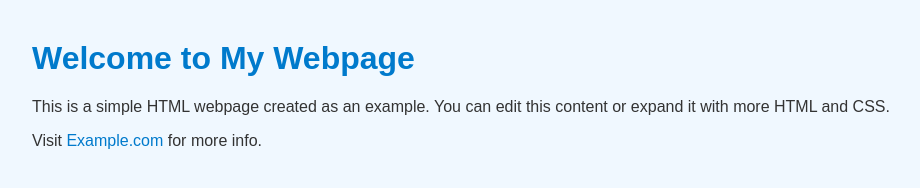
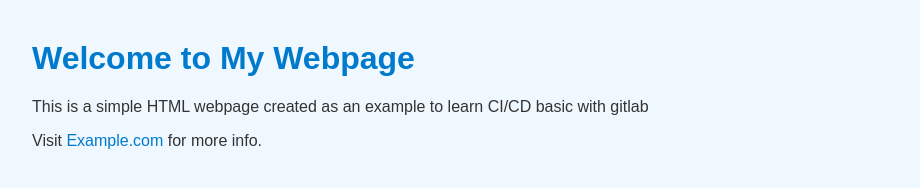
Before and after one commit to McCarthyCharles233/-CI-CD-with-GitHub-Pages, a plain HTML site: page index.html in a window 1280 px wide. Shown: the whole page, without its empty margins (8-928 px from the left). Drawn offline with Linux system fonts and the light colour scheme.

Commit message:
Update webpage description to reflect CI/CD learning objectives

```diff
--- a/index.html
+++ b/index.html
@@ -29,7 +29,7 @@
 <body>
 
     <h1>Welcome to My Webpage</h1>
-    <p>This is a simple HTML webpage created as an example. You can edit this content or expand it with more HTML and CSS.</p>
+    <p>This is a simple HTML webpage created as an example to learn CI/CD basic with gitlab</p>
     <p>Visit <a href="https://www.example.com" target="_blank">Example.com</a> for more info.</p>
 
 </body>
```
